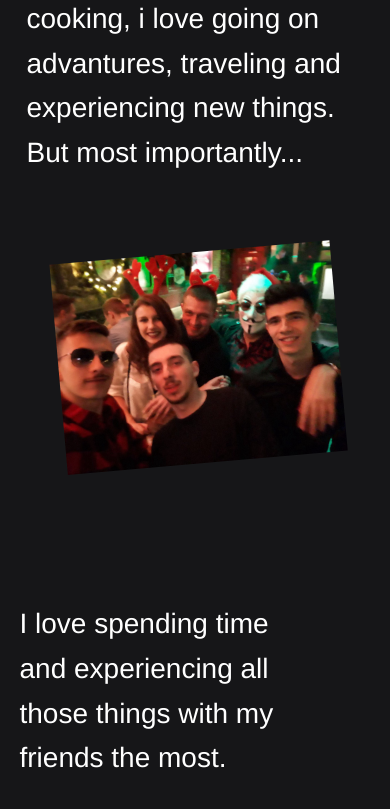
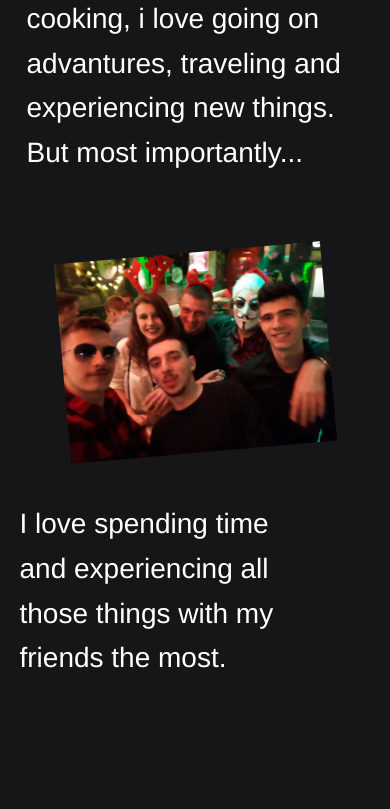
Before and after one commit to milosvukadinovic/portfolio, a PHP site: page /about.html in a window 390 px wide. Shown: the part 460-1269 px from the top of the page. After the commit the page ends 1128 px from the top, so only its background shows below. Run offline with PHP 8.4, Linux system fonts and the light colour scheme.

Commit message:
Fixing about

```diff
--- a/about.html
+++ b/about.html
@@ -52,7 +52,7 @@
     <div class="container">
       <div class="row">
         <div class="col-8 col-10-sm makeSmaller">
-                <div class="img-about-2"></div>
+                <div id="friends" class="img-about-2"></div>
         </div>
         <div class="col-4 col-10-sm centerC">
             <p class="type-white footerText">I love spending time and experiencing all those
--- a/css/main.css
+++ b/css/main.css
@@ -114,6 +114,12 @@
 @media only screen and (max-width: 500px) {
   .ss1 , .ss2, .ss3, .ss4, .ss5{
     height:170px!important;
+  }
+  .img-about-2{
+    height: 180px;
+  }
+  #friends{
+    height:200px!important;
   }
 }
 .Bigger{
```
